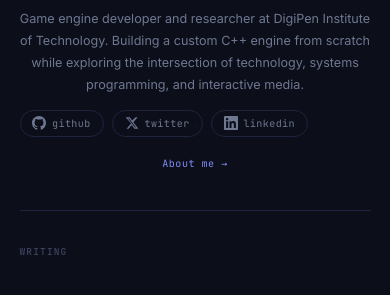
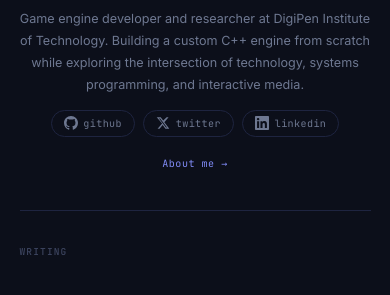
Before and after one commit to deadsoftie/deadsoftie-site, a Jekyll site: the page built from index.html, in a window 390 px wide. Shown: the part 324-619 px from the top of the page. Built offline with Jekyll 4.4.1, drawn with Linux system fonts in a browser that asks for light colours; the list of posts is cut into pages by our own code.

Commit message:
Updated layout for mobile view

```diff
--- a/_sass/tale/_layout.scss
+++ b/_sass/tale/_layout.scss
@@ -254,6 +254,10 @@ footer {
     flex-wrap: wrap;
     gap: 0.6rem;
     margin-bottom: 1rem;
+
+    @media (max-width: 599px) {
+      justify-content: center;
+    }
 
     a {
       display: inline-flex;
```
